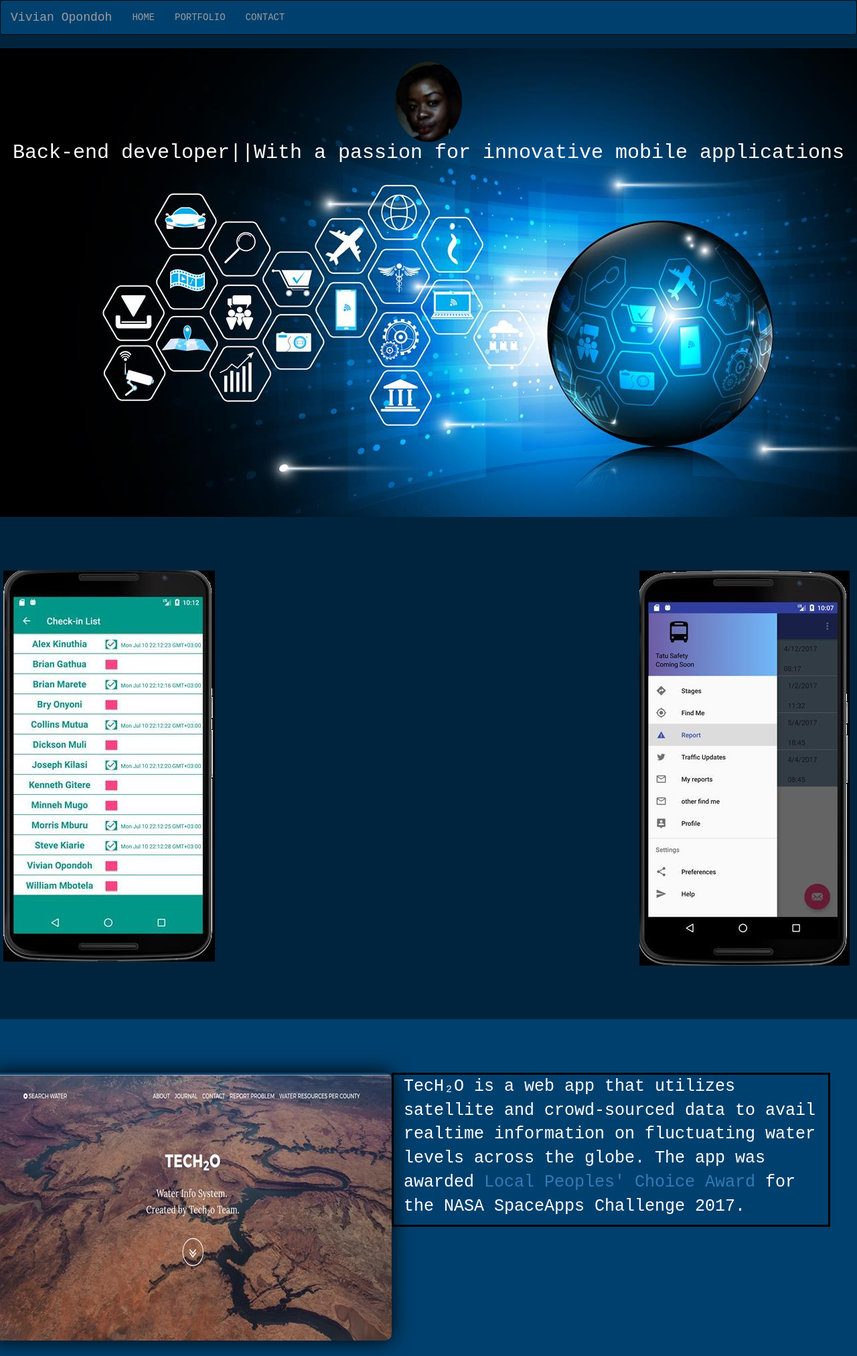
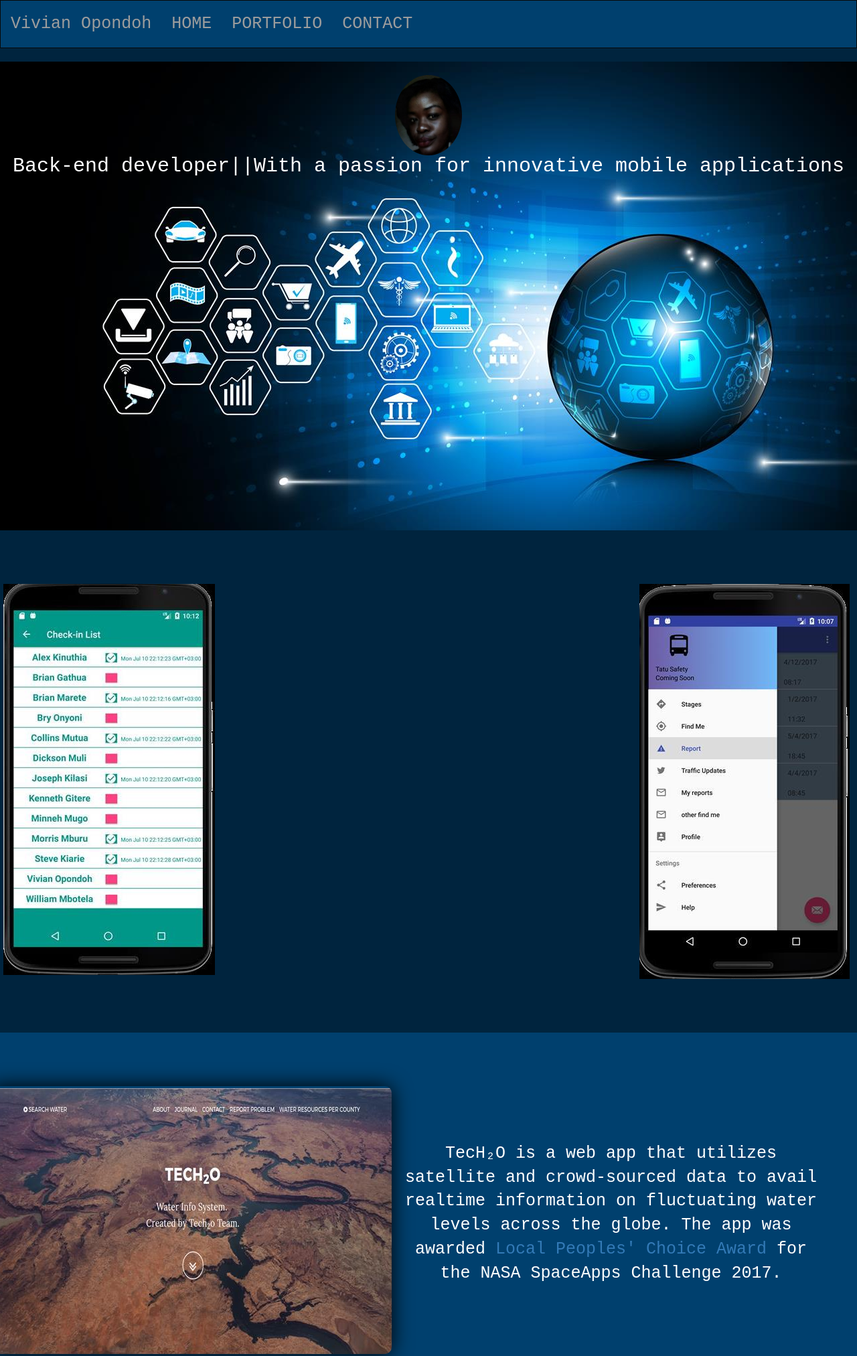
Before and after one commit to Viv-Iam/Programming-portfolio, a plain HTML site: page index.html in a window 1280 px wide. Shown: the top 2025 px of the page at 67% size. Drawn offline with nearby package versions, Linux system fonts and the light colour scheme.

Commit message:
Style text

```diff
--- a/css/styles.css
+++ b/css/styles.css
@@ -11,15 +11,18 @@ body {
 
 .navbar {
     background-color: #00406E;
+    padding-top: 10px;
+    padding-bottom: 10px;
+    border-radius: 0px;
 }
 #myNavbar {
   margin-bottom:0px;
+  font-size: 25px;
+  color: white;
 }
-
-/*img {
-    width: 30px;
-    height: 80px;
-}*/
+.navbar-brand {
+  font-size: 25px;
+}
 
 #pic {
     width: 100px;
@@ -124,8 +127,20 @@ body {
 .pcheck,
 .ptrans {
   border-style: solid;
-  border-color:black;
+  border-color:transparent;
   font-size:25px;
+}
+.ptech {
+  margin-top: 80px;
+  text-align: center;
+}
+.pcheck {
+  margin-top: 80px;
+  text-align: center;
+}
+.ptrans {
+  margin-top: 100px;
+  text-align: center;
 }
 .techp {
   background-color:#00406E;
@@ -164,6 +179,7 @@ body {
 
 .contacts {
     color: white;
+    font-size: 20px;
     margin-top: 20px;
     height: 100%;
     width: 70%;
```
Also changed, not shown: index.html (+0 -38 lines).
